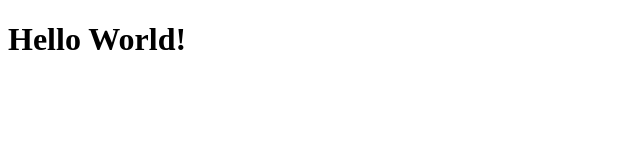
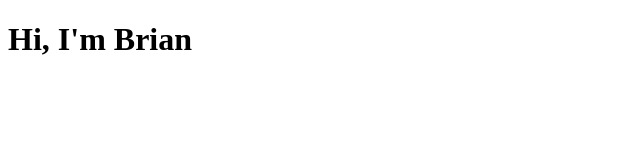
Before and after one commit to bcbrian/my-first-site-42, a website: page index.html in a window 1280 px wide. Shown: the whole page, without its empty margins (0-640 px from the left). Drawn offline with Linux system fonts and the light colour scheme.

Commit message:
said hi on the index page

```diff
--- a/index.html
+++ b/index.html
@@ -7,6 +7,6 @@
     <title>Static Template</title>
   </head>
   <body>
-    <h1>Hello World!</h1>
+    <h1>Hi, I'm Brian</h1>
   </body>
 </html>
```
